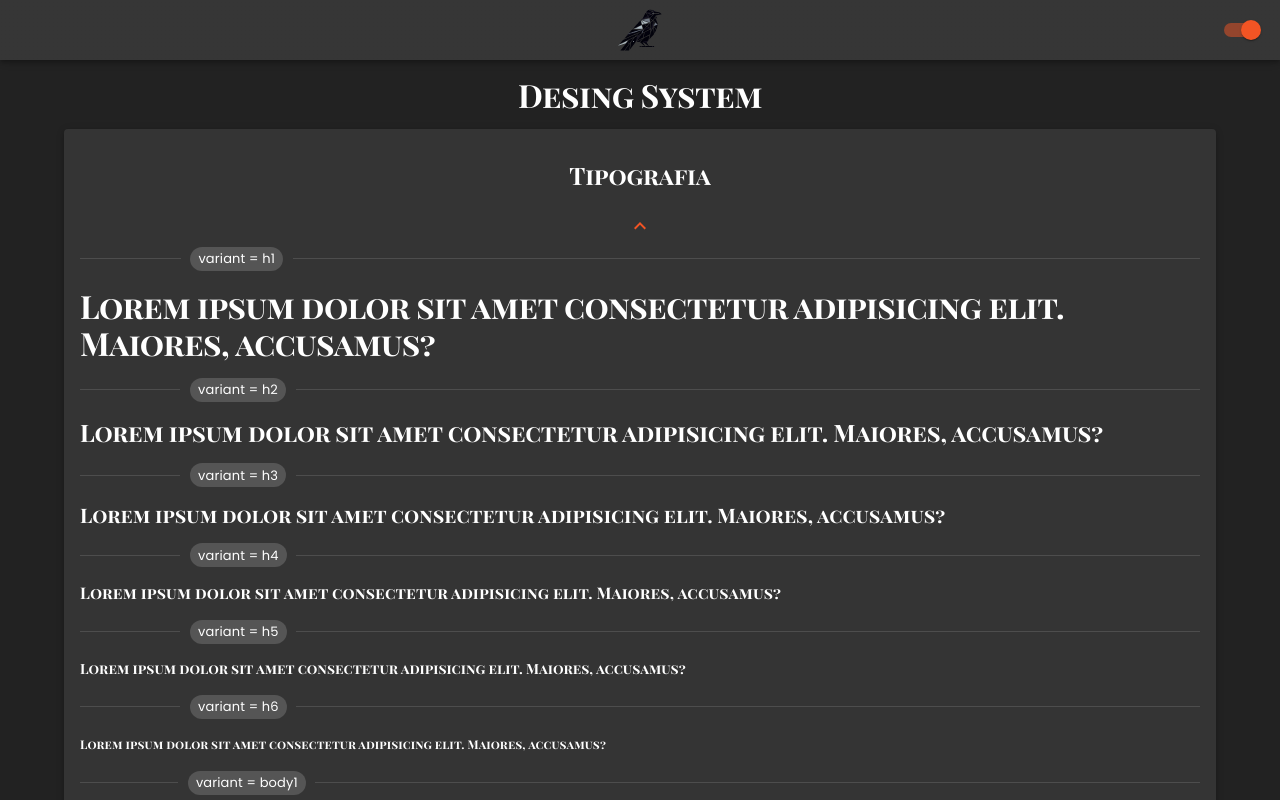
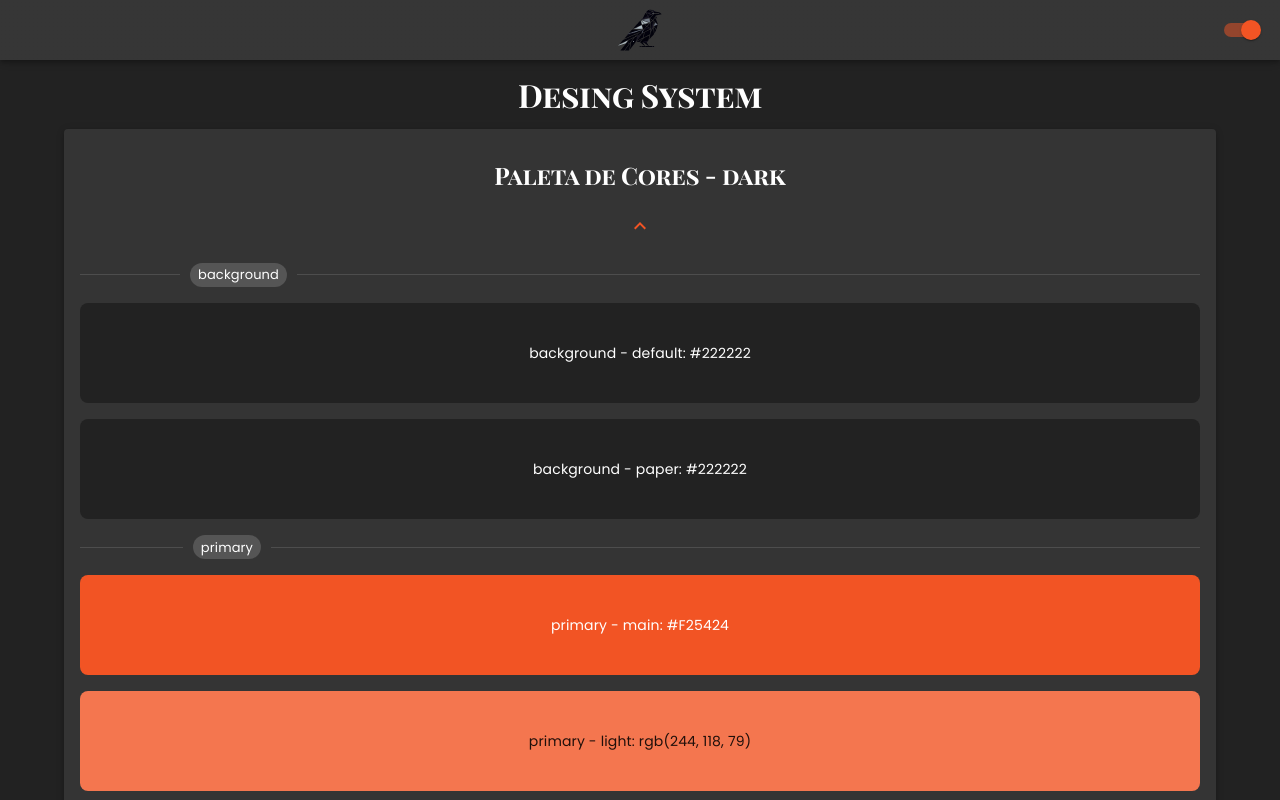
Before and after one commit to OtavioMendesSantos/Portfolio, a React (Vite) app: page /Ds in a window 1280 px wide. Both pictures are taken after a click on the button 640 px from the left and 226 px from the top of the page. Shown: the top 800 px of the page. Built offline with nearby package versions, Linux system fonts and the light colour scheme.

Commit message:
:sparkles: feat: Paleta de Cores DS

```diff
--- a/src/pages/Ds/index.tsx
+++ b/src/pages/Ds/index.tsx
@@ -1,27 +1,82 @@
 import { useState } from 'react'
-import { Box, Button, Chip, Collapse, Container, Divider, IconButton, IconButtonProps, Paper, PaperProps, styled, Typography } from '@mui/material'
+import { Box, Button, Chip, Collapse, Container, Divider, IconButton, IconButtonProps, Paper, PaperProps, styled, Theme, Typography, useTheme } from '@mui/material'
 import ExpandMoreIcon from '@mui/icons-material/ExpandMore';
 import ExpandLessIcon from '@mui/icons-material/ExpandLess';
 import Header from '../../components/common/Header';
 import Footer from '../../components/common/Footer';
+import React from 'react';
 
 const Ds = () => {
+    const theme = useTheme();
     const [paperColapsed, setPaperColapsed] = useState({
         typography: false,
         button: false,
+        box: false,
     })
 
-    type PaperOptions = 'typography' | 'button'
+    type PaperOptions = 'typography' | 'button' | 'box';
 
     const handleClick = (option: PaperOptions) => {
         setPaperColapsed({ ...paperColapsed, [option]: !paperColapsed[option] })
     }
+
+    const colors = {
+        background: { ...theme.palette.background },
+        primary: { ...theme.palette.primary },
+        secondary: { ...theme.palette.secondary },
+        text: { ...theme.palette.text },
+        error: { ...theme.palette.error },
+        success: { ...theme.palette.success },
+        info: { ...theme.palette.info },
+        warning: { ...theme.palette.warning },
+        grey: { ...theme.palette.grey }
+    }
+
+    const renderColorBoxes = (colorCategory: string, colorObj: Record<string, string>) => {
+        return Object.entries(colorObj).map(([shade, value]) => (
+            <Box
+                key={`${colorCategory}-${shade}`}
+                sx={{
+                    backgroundColor: value,
+                    height: '100px',
+                    display: 'flex',
+                    alignItems: 'center',
+                    justifyContent: 'center',
+                    color: theme.palette.getContrastText(value),
+                    borderRadius: '8px',
+                    my: 2,
+                }}
+            >
+                <Typography variant="body2">
+                    {colorCategory} - {shade}: {value}
+                </Typography>
+            </Box>
+        ));
+    };
 
     return (
         <Box>
             <Header position='sticky' />
             <Typography my={2} variant="h1" align="center">Desing System</Typography>
             <Container sx={{ minHeight: 'calc(100vh - 60px)', height: '100%', display: 'flex', flexDirection: 'column', gap: 4 }}>
+                <StyledPaper>
+                    <Typography my={2} variant="h2" align="center">
+                        Paleta de Cores - {theme.palette.mode}
+                    </Typography>
+                    <StyledIconButton onClick={() => handleClick('box')}>
+                        {paperColapsed.box ? <ExpandLessIcon /> : <ExpandMoreIcon />}
+                    </StyledIconButton>
+                    <Collapse in={paperColapsed.box}>
+                        {Object.entries(colors).map(([colorCategory, colorObj]) => (
+                            <React.Fragment key={colorCategory}>
+                                <Divider textAlign="left" sx={{ my: 2 }}>
+                                    <Chip label={colorCategory} size="small" />
+                                </Divider>
+                                {renderColorBoxes(colorCategory, colorObj)}
+                            </React.Fragment>
+                        ))}
+                    </Collapse>
+                </StyledPaper>
                 <StyledPaper>
                     <Typography my={2} variant="h2" align="center">Tipografia</Typography>
                     <StyledIconButton onClick={() => handleClick('typography')}>
```
